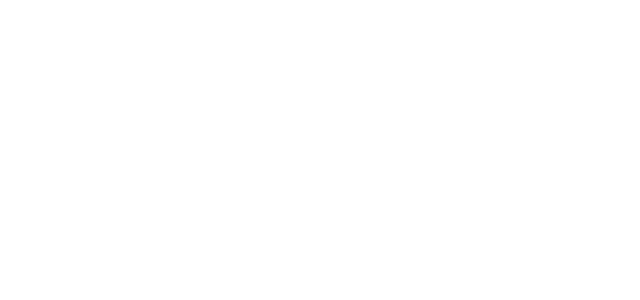
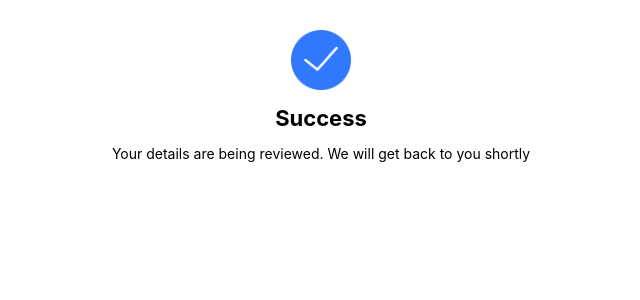
Before and after one commit to henry1234-net/test, a React (Create React App) app: page /success in a window 1280 px wide. Before the commit this address had no page. Shown: the top 300 px of the page, without its empty margins (319-959 px from the left). Built offline with nearby package versions, Linux system fonts and the light colour scheme.

Commit message:
succes page display

```diff
--- a/src/App.js
+++ b/src/App.js
@@ -9,7 +9,7 @@
     <Router>
       <Routes>
       <Route path="/" element={<LoginSignup />} />
-      <Route path="/" element={<SuccessPage />} />
+      <Route path="/success" element={<SuccessPage />} />
       </Routes>
     </Router>
   );
--- a/src/Components/LoginSignup/LoginSignUp.jsx
+++ b/src/Components/LoginSignup/LoginSignUp.jsx
@@ -146,8 +146,6 @@
                                     />
                                     Show password
                                 </label>
-                                <p>Your password is {passwordValue}</p>
-                                console.log({passwordValue})
                             </div>
                         </div>
                     </div>
```
